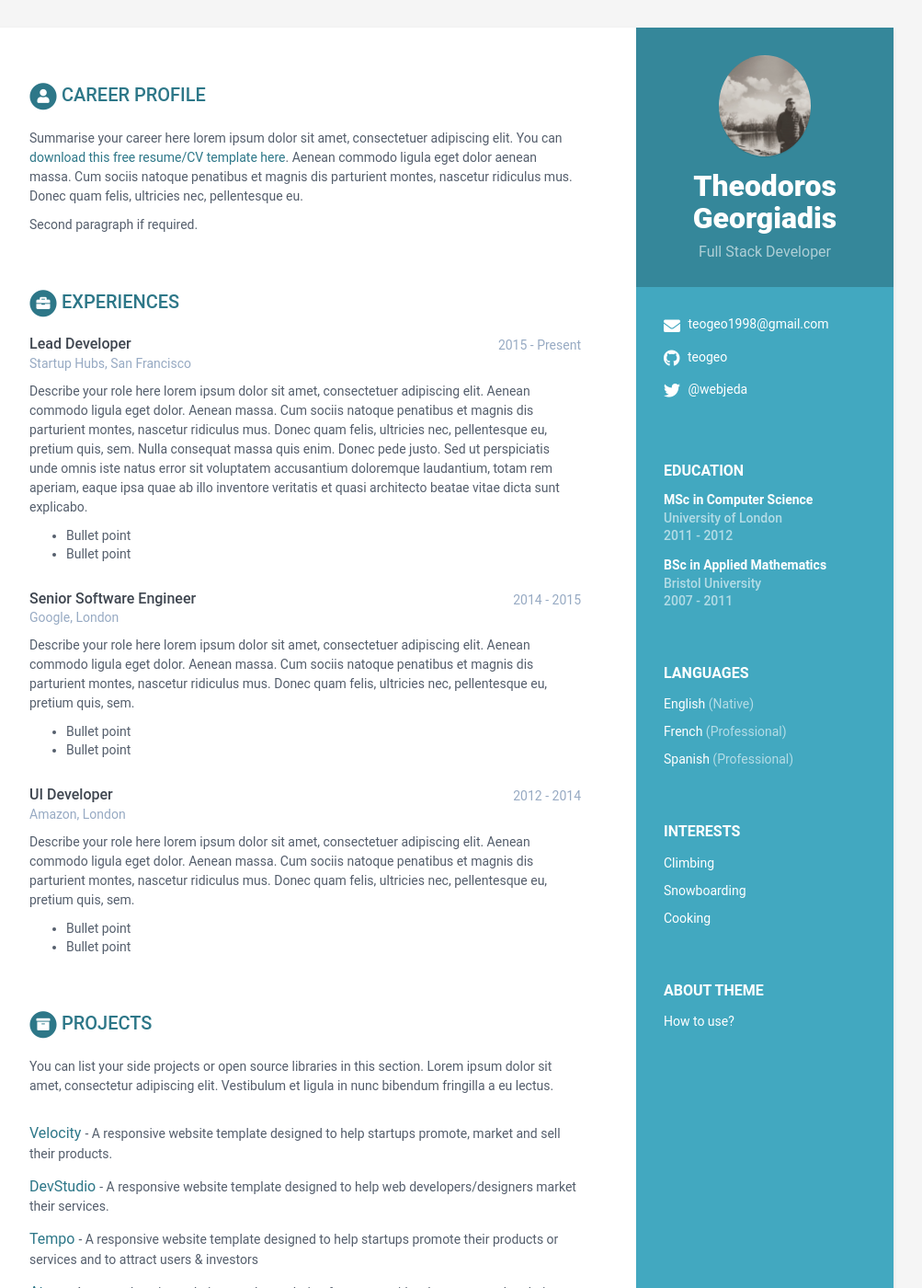
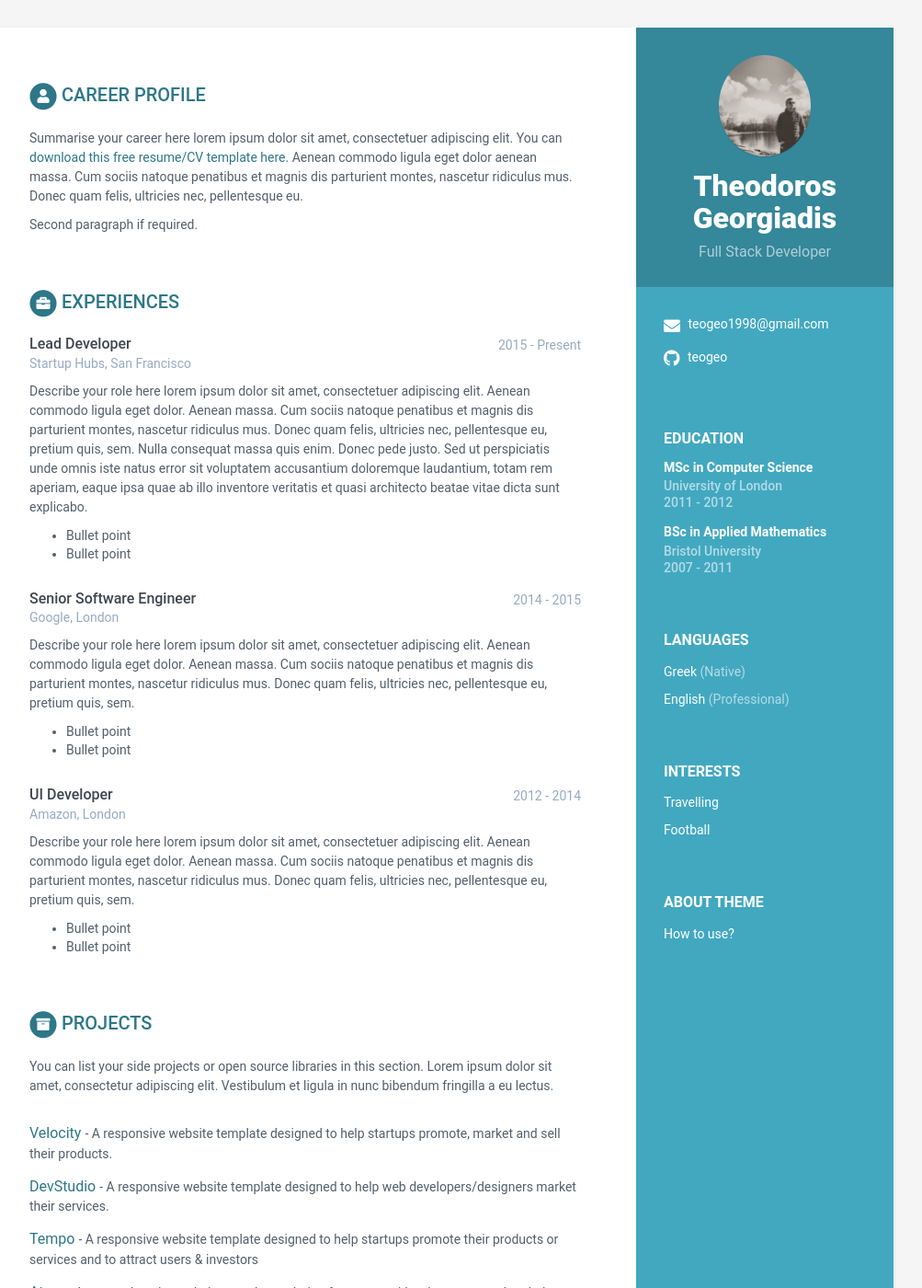
Before and after one commit to teogeo/Mycv, a Jekyll site: the page built from index.html, in a window 1280 px wide and 1400 px high. Shown: the whole window at 92% size, without its empty margins (168-1171 px from the left). Built offline with Jekyll 4.4.1, drawn with Linux system fonts in a browser that asks for light colours.

Commit message:
Update data.yml

```diff
--- a/_data/data.yml
+++ b/_data/data.yml
@@ -14,30 +14,26 @@ sidebar:
     # Sidebar links
     email: teogeo1998@gmail.com
     github: teogeo
-    twitter: '@webjeda'
     stack-overflow: # Number/Username, e.g. 123456/alandoe
     codewars:
     goodreads: # Number-Username, e.g. 123456-alandoe
 
     languages:
-      - idiom: English
+      - idiom: Greek
         level: Native
 
-      - idiom: French
+      - idiom: English
         level: Professional
 
-      - idiom: Spanish
-        level: Professional
 
     interests:
-      - item: Climbing
+      - item: Travelling
         link:
 
-      - item: Snowboarding
-        link:
+      - item: Football
+        link: https://www.fciraklis.gr/
 
-      - item: Cooking
-        link:
+
 
 career-profile:
     title: Career Profile
```
